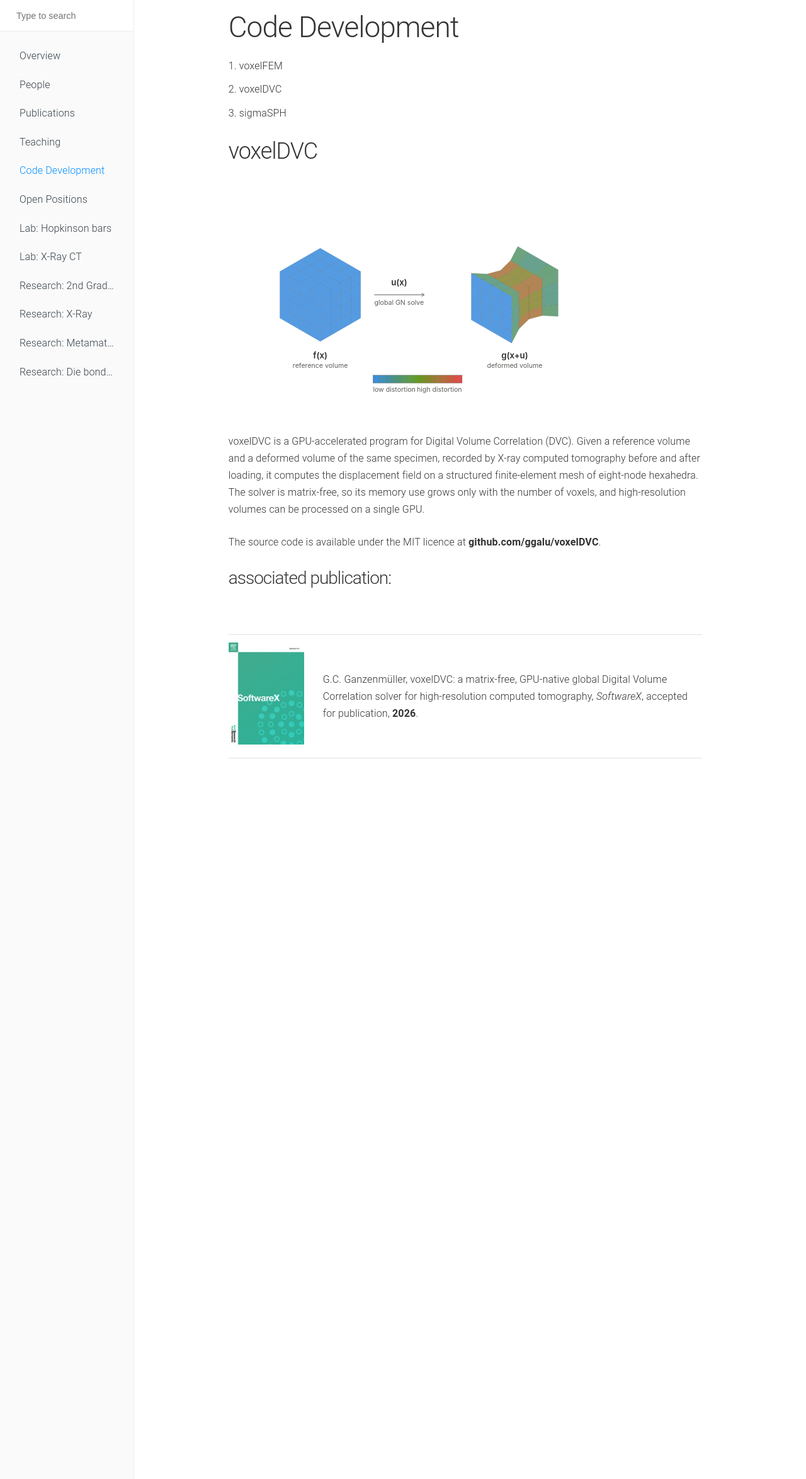
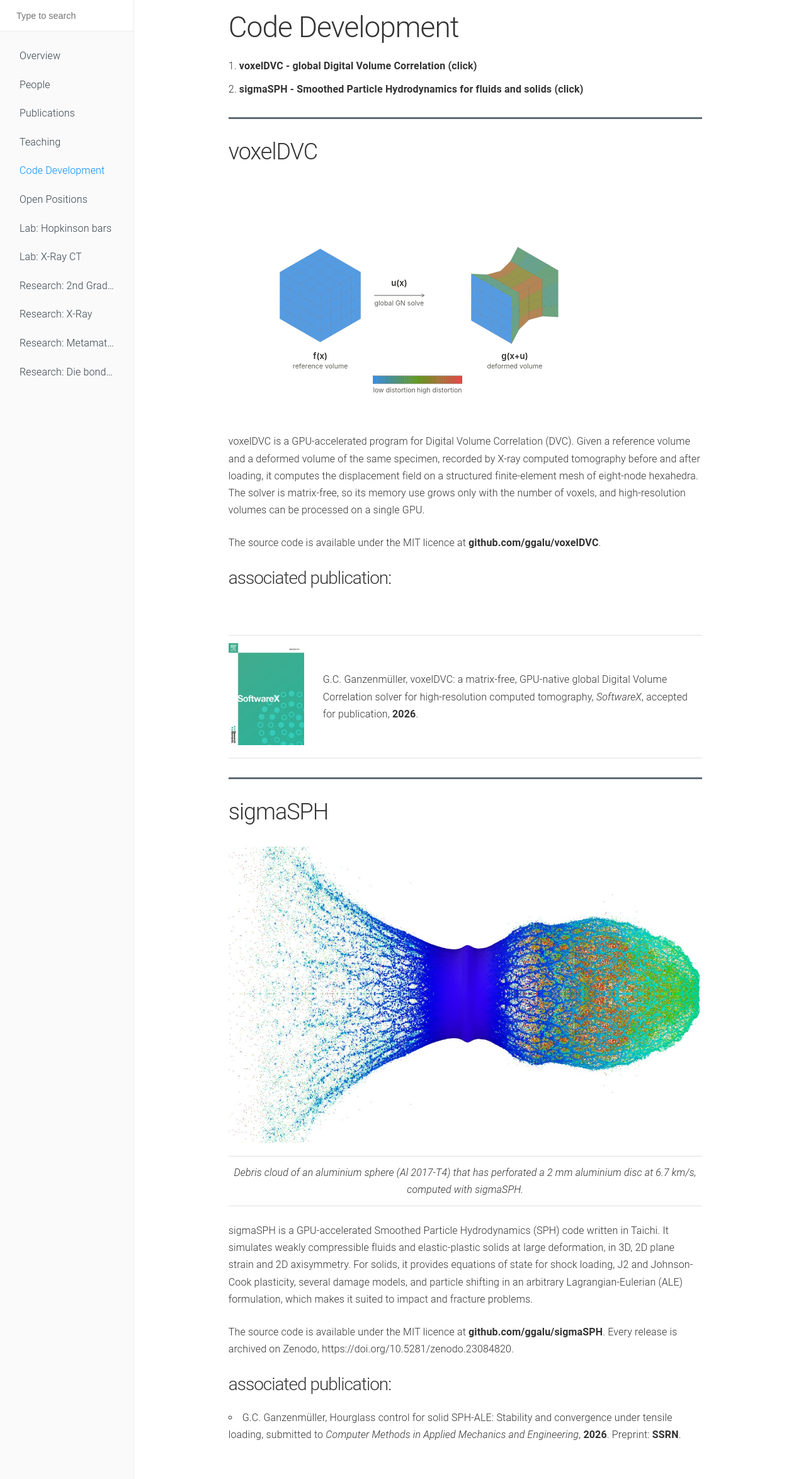
Before and after one commit to ggalu/ggalu.github.io, a Jekyll site: the page built from 04_code_development.md, in a window 1280 px wide. Shown: the whole page at 63% size. Built offline with Jekyll 4.4.1, drawn with Linux system fonts in a browser that asks for light colours.

Commit message:
Add sigmaSPH to the Code Development page
Add a sigmaSPH section with a figure of a hypervelocity impact computed
with the code, a short description, links to the repository and to the
Zenodo archive of its releases, and the article submitted to Computer
Methods in Applied Mechanics and Engineering, with a link to the
preprint on SSRN. The figure is a resized copy of the one in the
repository's documentation (1200 pixels wide, 0.3 MB instead of 1.8 MB).

Remove voxelFEM from the page for now.

Rename the entries of the list at the top so that each says what the
code does and that it can be clicked; each entry links to its section.
Add bold lines between the list and the two sections, because the
theme's own horizontal lines are thin and very light.

Co-Authored-By: Claude Opus 5.5 <noreply@anthropic.com>

```diff
--- a/04_code_development.md
+++ b/04_code_development.md
@@ -6,10 +6,12 @@ navigation: 5
 
 # Code Development
 
-1. voxelFEM
-2. [voxelDVC](#voxeldvc)
-3. sigmaSPH
+1. **[voxelDVC - global Digital Volume Correlation (click)](#voxeldvc)**
+2. **[sigmaSPH - Smoothed Particle Hydrodynamics for fluids and solids (click)](#sigmasph)**
 
+
+***
+{: style="border-top: 0.3rem solid #606c76"}
 
 ## voxelDVC
 
@@ -24,3 +26,20 @@ The source code is available under the MIT licence at **[github.com/ggalu/voxelD
 |  |  |
 |----------------------- |--------------------------------|
 | ![SoftwareX](/images/code/softwarex_cover.jpg){: width="120" style="min-width: 120px" } | G.C. Ganzenmüller, voxelDVC: a matrix-free, GPU-native global Digital Volume Correlation solver for high-resolution computed tomography, *SoftwareX*, accepted for publication, **2026**. |
+
+
+***
+{: style="border-top: 0.3rem solid #606c76"}
+
+## sigmaSPH
+
+| ![sigmaSPH hypervelocity impact](/images/code/sigmasph_hvi.jpg){: width="1024" } |
+|:--:|
+| *Debris cloud of an aluminium sphere (Al 2017-T4) that has perforated a 2 mm aluminium disc at 6.7 km/s, computed with sigmaSPH.* |
+
+sigmaSPH is a GPU-accelerated Smoothed Particle Hydrodynamics (SPH) code written in [Taichi](https://taichi-lang.org/){:target="_blank"}. It simulates weakly compressible fluids and elastic-plastic solids at large deformation, in 3D, 2D plane strain and 2D axisymmetry. For solids, it provides equations of state for shock loading, J2 and Johnson-Cook plasticity, several damage models, and particle shifting in an arbitrary Lagrangian-Eulerian (ALE) formulation, which makes it suited to impact and fracture problems.
+
+The source code is available under the MIT licence at **[github.com/ggalu/sigmaSPH](https://github.com/ggalu/sigmaSPH){:target="_blank"}**. Every release is archived on Zenodo, https://doi.org/10.5281/zenodo.23084820.
+
+### associated publication:
+- G.C. Ganzenmüller, Hourglass control for solid SPH-ALE: Stability and convergence under tensile loading, submitted to *Computer Methods in Applied Mechanics and Engineering*, **2026**. Preprint: **[SSRN](https://papers.ssrn.com/sol3/papers.cfm?abstract_id=7560377){:target="_blank"}**.
```
Also changed, not shown: images/code/sigmasph_hvi.jpg (added).
